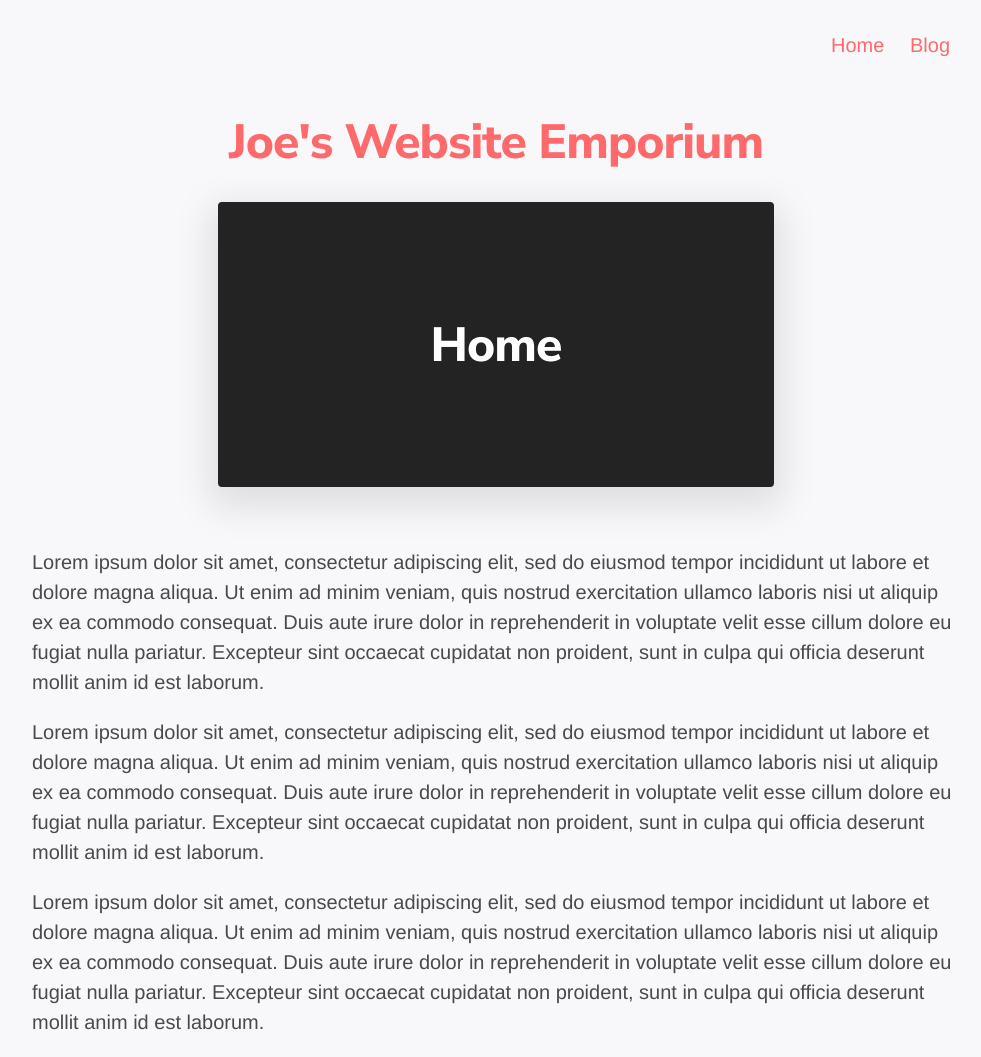
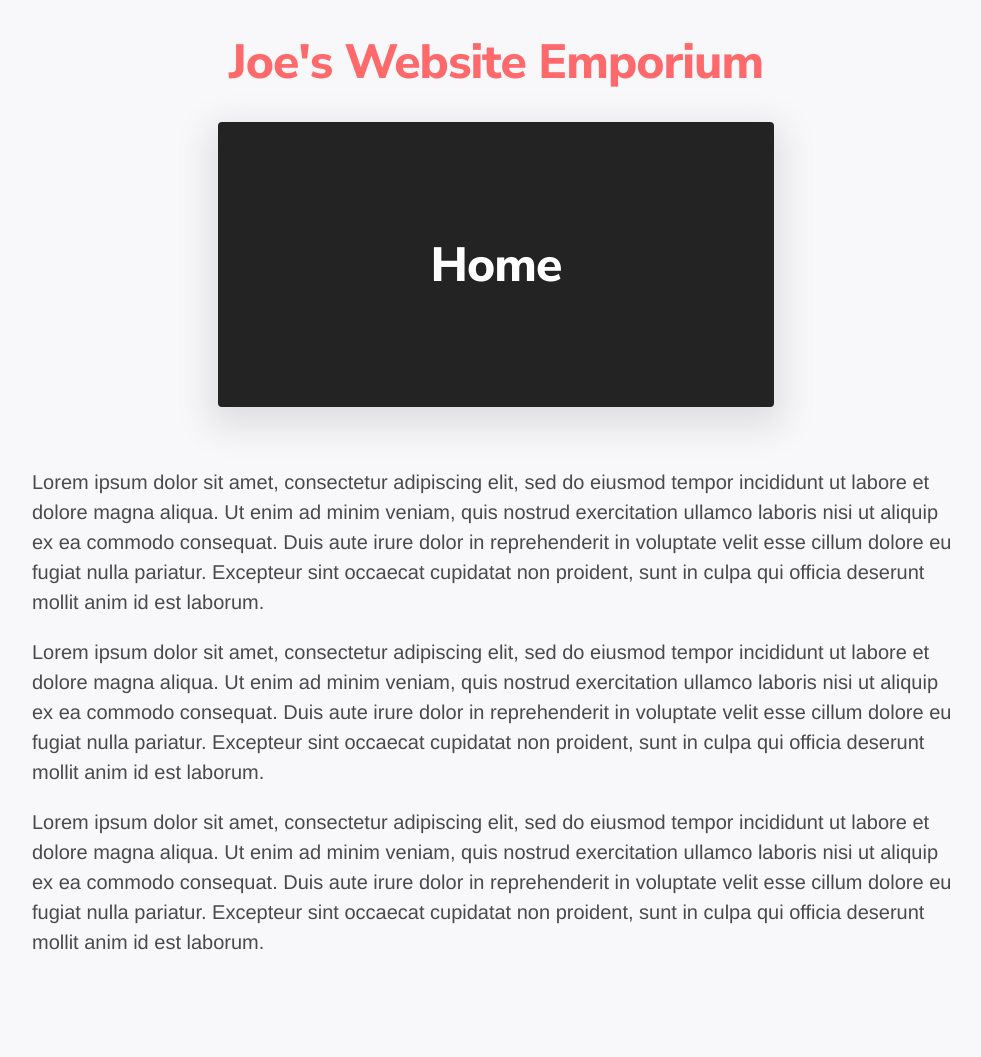
Before and after one commit to MrFirthy/basic-jekyll-blog, a Jekyll site: the page built from index.html, in a window 1280 px wide. Shown: the whole page, without its empty margins (144-1125 px from the left). Built offline with Jekyll 4.4.1, drawn with Linux system fonts in a browser that asks for light colours; after the commit the page ends 977 px from its top, so only the background shows below that.

Commit message:
Remove site nav

```diff
--- a/_includes/nav.html
+++ /dev/null
@@ -1,10 +0,0 @@
-<nav role="navigation" {% if include.align %}class="align-{{ include.align }}"{% endif %}>
-    <ul>
-        <li>
-            <a href="{{ site.url }}">Home</a>
-        </li>
-        <li>
-            <a href="{{ site.url }}/blog">Blog</a>
-        </li>
-    </ul>
-</nav>
--- a/_layouts/page.html
+++ b/_layouts/page.html
@@ -4,7 +4,6 @@ layout: default
 
 <div class="content">
     <header>
-        {% include nav.html %}
         {% include title.html %}
     </header>
 
--- a/_layouts/post.html
+++ b/_layouts/post.html
@@ -37,6 +37,5 @@ layout: default
 
     <footer>
         {% include title.html tag="h2" %}
-        {% include nav.html align="left" %}
     </footer>
 </div>
```
